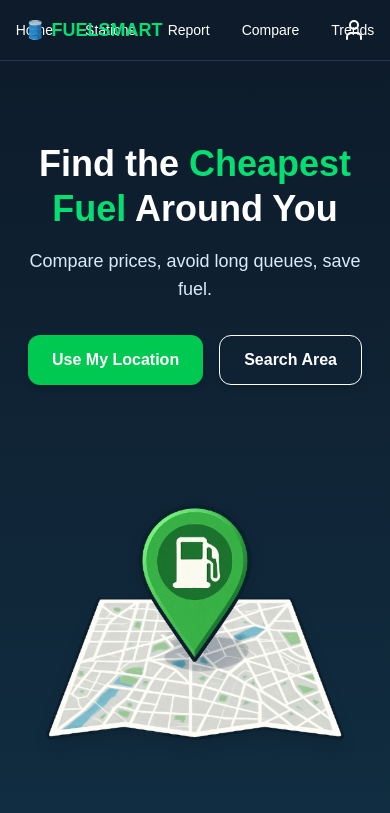
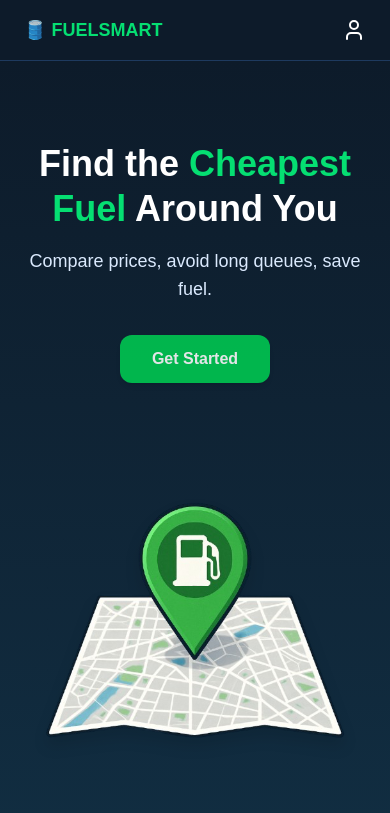
Before and after one commit to Billsthename22/Fuelsmart, a Next.js app: page / in a window 390 px wide. Shown: the top 813 px of the page. Built offline with nearby package versions, Linux system fonts and the light colour scheme.

Commit message:
added loading state ..check login..check sign upp.. changed the button on page.tsx

```diff
--- a/src/app/components/Navbar.tsx
+++ b/src/app/components/Navbar.tsx
@@ -1,39 +1,50 @@
 'use client';
 
 import Link from 'next/link';
+import { useState } from 'react';
 import { User } from 'lucide-react';
 
 export default function Navbar() {
+  const [isOpen, setIsOpen] = useState(false);
+
   return (
     <nav className="relative flex items-center justify-between px-6 py-4 bg-[#0D1B2A] border-b border-[#1E3A5F]">
       {/* Left: Logo */}
-      <Link href="/" className="font-bold text-lg text-green-400 hover:opacity-90 transition z-10">
+      <Link
+        href="/"
+        className="font-bold text-lg text-green-400 hover:opacity-90 transition z-10"
+      >
         🛢️ FUELSMART
       </Link>
 
-      {/* Center: Navigation Links with spacing */}
-      <ul className="absolute left-1/2 top-1/2 -translate-x-1/2 -translate-y-1/2 flex gap-8 text-sm font-medium text-white">
-        <li>
-          <Link href="/" className="hover:text-green-400 transition-colors">Home</Link>
-        </li>
-        <li>
-          <Link href="/stations" className="hover:text-green-400 transition-colors">Stations</Link>
-        </li>
-        <li>
-          <Link href="/Report" className="hover:text-green-400 transition-colors">Report</Link>
-        </li>
-        <li>
-          <Link href="/compare" className="hover:text-green-400 transition-colors">Compare</Link>
-        </li>
-        <li>
-          <Link href="/Trends" className="hover:text-green-400 transition-colors">Trends</Link>
-        </li>
-      </ul>
+      {/* Right: User Icon with Hover Dropdown */}
+      <div
+        className="relative"
+        onMouseEnter={() => setIsOpen(true)}
+        onMouseLeave={() => setIsOpen(false)}
+      >
+        <button className="flex items-center hover:text-green-400 transition">
+          <User className="w-6 h-6 text-white" />
+        </button>
 
-      {/* Right Placeholder (can be a profile, login, etc.) */}
-      <Link href="/profile" className="hover:text-green-400 transition">
-  <User className="w-6 h-6 text-white" />
-</Link>
+        {/* Dropdown */}
+        {isOpen && (
+          <div className="absolute right-0 mt-2 w-40 bg-white text-black rounded-md shadow-lg z-50">
+            <Link
+              href="/login"
+              className="block px-4 py-2 hover:bg-green-100 transition"
+            >
+              Login
+            </Link>
+            <Link
+              href="/signup"
+              className="block px-4 py-2 hover:bg-green-100 transition"
+            >
+              Sign Up
+            </Link>
+          </div>
+        )}
+      </div>
     </nav>
   );
 }
--- a/src/app/components/faq.tsx
+++ b/src/app/components/faq.tsx
@@ -28,7 +28,7 @@ export default function FaqSection() {
   const [openIndex, setOpenIndex] = useState<number | null>(null);
 
   const toggleFAQ = (index: number) => {
-    setOpenIndex(openIndex === index ? null : index);
+    setOpenIndex(prev => (prev === index ? null : index));
   };
 
   return (
@@ -41,14 +41,10 @@ export default function FaqSection() {
         <div className="grid gap-6 md:grid-cols-2 lg:grid-cols-3">
           {faqData.map((item, idx) => {
             const isOpen = openIndex === idx;
+
             return (
-              <motion.div
-                key={idx}
-                layout
-                initial={{ opacity: 0, y: 20 }}
-                whileInView={{ opacity: 1, y: 0 }}
-                transition={{ duration: 0.4, delay: idx * 0.1 }}
-                viewport={{ once: true }}
+              <div
+                key={item.q}
                 className={`rounded-xl border border-green-200 bg-green-50 p-6 shadow-md hover:shadow-lg transition-all cursor-pointer ${
                   isOpen ? 'bg-green-100' : ''
                 }`}
@@ -63,7 +59,7 @@ export default function FaqSection() {
                   )}
                 </div>
 
-                <AnimatePresence>
+                <AnimatePresence initial={false}>
                   {isOpen && (
                     <motion.p
                       key="answer"
@@ -77,7 +73,7 @@ export default function FaqSection() {
                     </motion.p>
                   )}
                 </AnimatePresence>
-              </motion.div>
+              </div>
             );
           })}
         </div>
--- a/src/app/page.tsx
+++ b/src/app/page.tsx
@@ -1,12 +1,12 @@
 "use client";
 
-import Image from 'next/image';
-import { motion } from 'framer-motion';
-import Navbar from './components/Navbar';
-import Cards from './components/Cards';
-import Faq from './components/faq';
-import { MapPin, Map, Fuel } from 'lucide-react';
-import { useRouter } from 'next/navigation';
+import Image from "next/image";
+import { motion } from "framer-motion";
+import Navbar from "./components/Navbar";
+import Cards from "./components/Cards";
+import Faq from "./components/faq";
+import { MapPin, Map, Fuel } from "lucide-react";
+import { useRouter } from "next/navigation";
 
 const containerVariants = {
   hidden: { opacity: 0, y: 40 },
@@ -15,7 +15,7 @@ const containerVariants = {
     y: 0,
     transition: {
       duration: 0.6,
-      when: 'beforeChildren',
+      when: "beforeChildren",
       staggerChildren: 0.2,
     },
   },
@@ -48,12 +48,16 @@ export default function Home() {
       >
         <div className="max-w-6xl mx-auto px-6 flex flex-col md:flex-row items-center justify-between gap-10">
           {/* Left Side */}
-          <motion.div variants={itemVariants} className="text-center md:text-left md:w-1/2">
+          <motion.div
+            variants={itemVariants}
+            className="text-center md:text-left md:w-1/2"
+          >
             <motion.h1
               variants={itemVariants}
               className="text-4xl md:text-5xl font-bold mb-4 leading-tight"
             >
-              Find the <span className="text-green-400">Cheapest Fuel</span> Around You
+              Find the{" "}
+              <span className="text-green-400">Cheapest Fuel</span> Around You
             </motion.h1>
             <motion.p
               variants={itemVariants}
@@ -63,28 +67,23 @@ export default function Home() {
             </motion.p>
             <motion.div
               variants={itemVariants}
-              className="flex justify-center md:justify-start gap-4 mb-10 flex-wrap"
+              className="flex justify-center md:justify-start mb-10"
             >
-              {/* Use My Location → Signup */}
+              {/* ✅ Single Get Started Button */}
               <button
                 onClick={handleRedirectToSignup}
-                className="bg-green-500 hover:bg-green-600 text-white px-6 py-3 rounded-xl font-semibold shadow-md"
+                className="bg-green-500 hover:bg-green-600 text-white px-8 py-3 rounded-xl font-semibold shadow-md transition animate-pulse"
               >
-                Use My Location
-              </button>
-
-              {/* Search Area → Signup */}
-              <button
-                onClick={handleRedirectToSignup}
-                className="border border-white px-6 py-3 rounded-xl font-semibold hover:bg-white hover:text-[#153146] transition shadow-md"
-              >
-                Search Area
+                Get Started
               </button>
             </motion.div>
           </motion.div>
 
           {/* Right Side */}
-          <motion.div variants={itemVariants} className="md:w-1/2 flex justify-center md:justify-end">
+          <motion.div
+            variants={itemVariants}
+            className="md:w-1/2 flex justify-center md:justify-end"
+          >
             <Image
               src="/fuuelmaoicon.png"
               alt="Map icon"
@@ -104,9 +103,9 @@ export default function Home() {
         <h2 className="text-4xl font-bold text-center mb-16">How It Works</h2>
         <div className="flex flex-wrap justify-center gap-10 max-w-6xl mx-auto">
           {[
-            { icon: <MapPin className="w-8 h-8 text-blue-600" />, label: 'Enable Location' },
-            { icon: <Map className="w-8 h-8 text-green-600" />, label: 'View Nearby Stations' },
-            { icon: <Fuel className="w-8 h-8 text-red-600" />, label: 'Save on Fuel' },
+            { icon: <MapPin className="w-8 h-8 text-blue-600" />, label: "Enable Location" },
+            { icon: <Map className="w-8 h-8 text-green-600" />, label: "View Nearby Stations" },
+            { icon: <Fuel className="w-8 h-8 text-red-600" />, label: "Save on Fuel" },
           ].map((item, idx) => (
             <motion.div
               key={idx}
@@ -132,16 +131,17 @@ export default function Home() {
           <div className="grid md:grid-cols-3 gap-10">
             {[
               {
-                quote: 'FuelSmart helped me find fuel stations with zero queues. Life saver!',
-                name: 'Amina, Lagos',
+                quote:
+                  "FuelSmart helped me find fuel stations with zero queues. Life saver!",
+                name: "Amina, Lagos",
               },
               {
-                quote: 'The accuracy of pricing is insane. I rely on it daily.',
-                name: 'Tobi, Abuja',
+                quote: "The accuracy of pricing is insane. I rely on it daily.",
+                name: "Tobi, Abuja",
               },
               {
-                quote: 'Clean design, easy to use, and always up to date.',
-                name: 'Chuka, PH',
+                quote: "Clean design, easy to use, and always up to date.",
+                name: "Chuka, PH",
               },
             ].map((item, idx) => (
               <motion.div
@@ -153,7 +153,9 @@ export default function Home() {
                 viewport={{ once: true }}
               >
                 <div className="text-4xl text-gray-300 mb-4">“</div>
-                <p className="italic text-gray-700 leading-relaxed"> {item.quote}</p>
+                <p className="italic text-gray-700 leading-relaxed">
+                  {item.quote}
+                </p>
                 <div className="mt-6 flex items-center gap-3">
                   <div className="w-10 h-10 bg-gray-200 rounded-full" />
                   <p className="font-semibold text-green-700">{item.name}</p>
@@ -173,8 +175,12 @@ export default function Home() {
         viewport={{ once: true }}
       >
         <div className="max-w-xl mx-auto text-center">
-          <h3 className="text-2xl font-bold mb-4">Stay Updated with Fuel Prices</h3>
-          <p className="text-gray-600 mb-6">Sign up to get real-time fuel updates delivered to your inbox.</p>
+          <h3 className="text-2xl font-bold mb-4">
+            Stay Updated with Fuel Prices
+          </h3>
+          <p className="text-gray-600 mb-6">
+            Sign up to get real-time fuel updates delivered to your inbox.
+          </p>
           <form className="flex flex-col sm:flex-row gap-4 justify-center">
             <input
               type="email"
@@ -196,12 +202,20 @@ export default function Home() {
         <div className="max-w-6xl mx-auto px-4 flex flex-col md:flex-row justify-between items-center">
           <div className="mb-4 md:mb-0">
             <h3 className="text-lg font-bold">FuelSmart Naija</h3>
-            <p className="text-sm text-gray-400">©️ {new Date().getFullYear()} All rights reserved</p>
+            <p className="text-sm text-gray-400">
+              ©️ {new Date().getFullYear()} All rights reserved
+            </p>
           </div>
           <div className="flex space-x-6 text-sm">
-            <a href="#" className="hover:underline">Privacy</a>
-            <a href="#" className="hover:underline">Terms</a>
-            <a href="#" className="hover:underline">Contact</a>
+            <a href="#" className="hover:underline">
+              Privacy
+            </a>
+            <a href="#" className="hover:underline">
+              Terms
+            </a>
+            <a href="#" className="hover:underline">
+              Contact
+            </a>
           </div>
         </div>
       </footer>
```
Also changed, not shown: src/app/Login/page.tsx (+26 -17 lines), src/app/Signup/page.tsx (+37 -15 lines).
